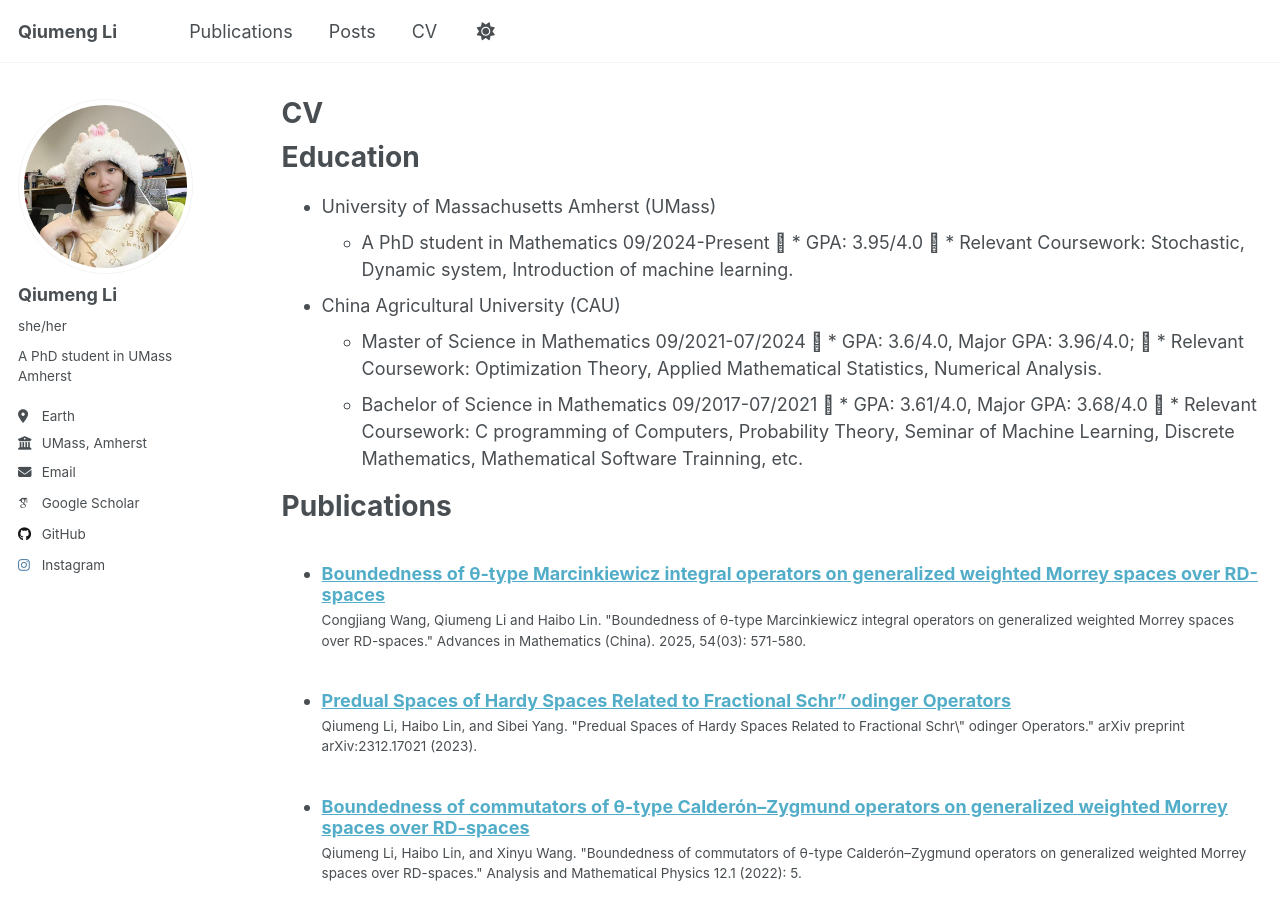
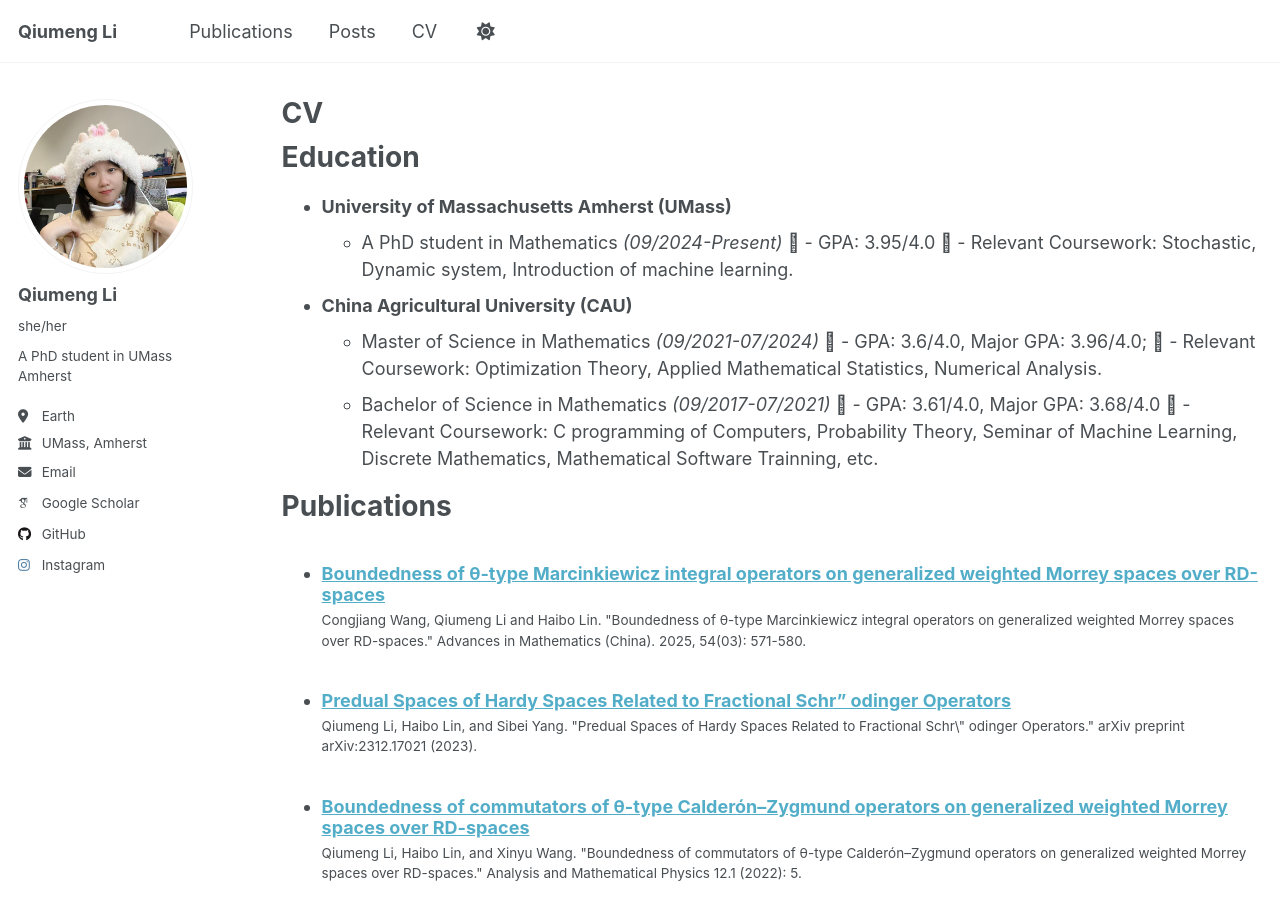
Before and after one commit to qiumengli521/qiumengli521.github.io, a Jekyll site: the page built from _pages/cv.md, in a window 1280 px wide and 900 px high. Built offline with Jekyll 4.4.1, drawn with Linux system fonts in a browser that asks for light colours; some web fonts are replaced; a script that is not in the unit is left out.

Commit message:
Update cv.md

```diff
--- a/_pages/cv.md
+++ b/_pages/cv.md
@@ -11,17 +11,17 @@
 
 Education
 ======
-* University of Massachusetts Amherst (UMass)
-  * A PhD student in Mathematics                                                   09/2024-Present
-   * GPA: 3.95/4.0
-   * Relevant Coursework: Stochastic, Dynamic system, Introduction of machine learning.
-* China Agricultural University (CAU)
-  * Master of Science in Mathematics                                                   09/2021-07/2024
-   * GPA: 3.6/4.0, Major GPA: 3.96/4.0;
-   * Relevant Coursework: Optimization Theory, Applied Mathematical Statistics, Numerical Analysis.
-  * Bachelor of Science in Mathematics                                                  09/2017-07/2021
-   * GPA: 3.61/4.0, Major GPA: 3.68/4.0
-   * Relevant Coursework: C programming of Computers, Probability Theory, Seminar of Machine Learning, Discrete Mathematics, Mathematical Software Trainning, etc.
+- **University of Massachusetts Amherst (UMass)**
+  - A PhD student in Mathematics                                                   _(09/2024-Present)_
+   - GPA: 3.95/4.0
+   - Relevant Coursework: Stochastic, Dynamic system, Introduction of machine learning.
+- **China Agricultural University (CAU)**
+  - Master of Science in Mathematics                                                   _(09/2021-07/2024)_
+   - GPA: 3.6/4.0, Major GPA: 3.96/4.0;
+   - Relevant Coursework: Optimization Theory, Applied Mathematical Statistics, Numerical Analysis.
+  - Bachelor of Science in Mathematics                                                  _(09/2017-07/2021)_
+   - GPA: 3.61/4.0, Major GPA: 3.68/4.0
+   - Relevant Coursework: C programming of Computers, Probability Theory, Seminar of Machine Learning, Discrete Mathematics, Mathematical Software Trainning, etc.
 
 Publications
 ======
```
